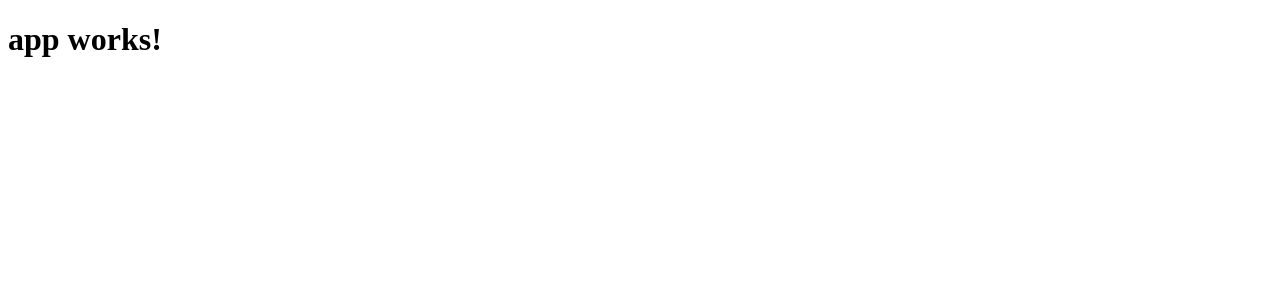
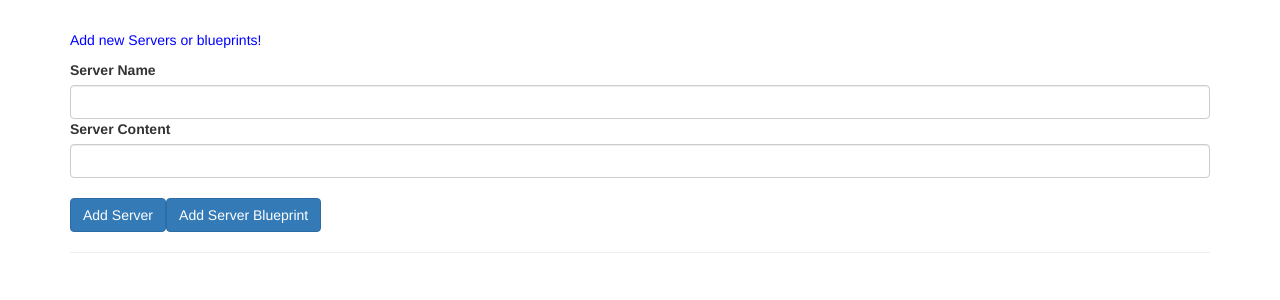
Before and after one commit to notsaltydev/cmp-databinding, an Angular app: page / in a window 1280 px wide. Shown: the top 300 px of the page. Built offline with nearby package versions, Linux system fonts and the light colour scheme.

Commit message:
import bootstrap styles

```diff
--- a/src/app/app.component.css
+++ b/src/app/app.component.css
@@ -0,0 +1,7 @@
+.container {
+  margin-top: 30px;
+}
+
+p {
+  color: blue;
+}
--- a/src/app/app.component.html
+++ b/src/app/app.component.html
@@ -1,3 +1,34 @@
-<h1>
-  {{title}}
-</h1>
+<div class="container">
+  <div class="row">
+    <div class="col-xs-12">
+      <p>Add new Servers or blueprints!</p>
+      <label>Server Name</label>
+      <input type="text" class="form-control" [(ngModel)]="newServerName">
+      <label>Server Content</label>
+      <input type="text" class="form-control" [(ngModel)]="newServerContent">
+      <br>
+      <button
+        class="btn btn-primary"
+        (click)="onAddServer()">Add Server</button>
+      <button
+        class="btn btn-primary"
+        (click)="onAddBlueprint()">Add Server Blueprint</button>
+    </div>
+  </div>
+  <hr>
+  <div class="row">
+    <div class="col-xs-12">
+      <div
+        class="panel panel-default"
+        *ngFor="let element of serverElements">
+        <div class="panel-heading">{{ element.name }}</div>
+        <div class="panel-body">
+          <p>
+            <strong *ngIf="element.type === 'server'" style="color: red">{{ element.content }}</strong>
+            <em *ngIf="element.type === 'blueprint'">{{ element.content }}</em>
+          </p>
+        </div>
+      </div>
+    </div>
+  </div>
+</div>
--- a/src/app/app.component.ts
+++ b/src/app/app.component.ts
@@ -6,5 +6,23 @@
   styleUrls: ['./app.component.css']
 })
 export class AppComponent {
-  title = 'app works!';
+  serverElements = [];
+  newServerName = '';
+  newServerContent = '';
+
+  onAddServer() {
+    this.serverElements.push({
+      type: 'server',
+      name: this.newServerName,
+      content: this.newServerContent
+    });
+  }
+
+  onAddBlueprint() {
+    this.serverElements.push({
+      type: 'blueprint',
+      name: this.newServerName,
+      content: this.newServerContent
+    });
+  }
 }
```
Also changed, not shown: .angular-cli.json, 1 other file (tests, documents, lock files or other folders).
